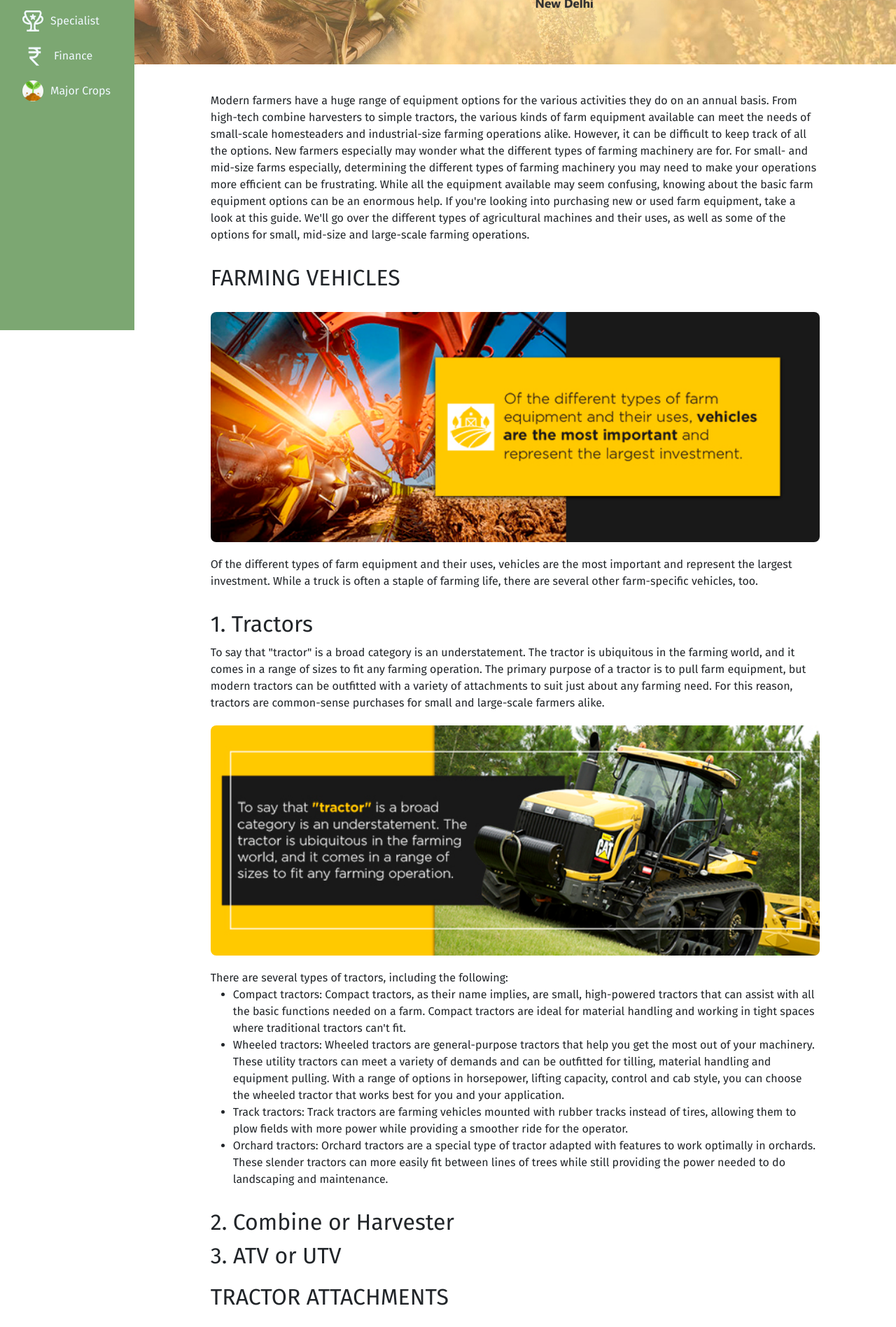
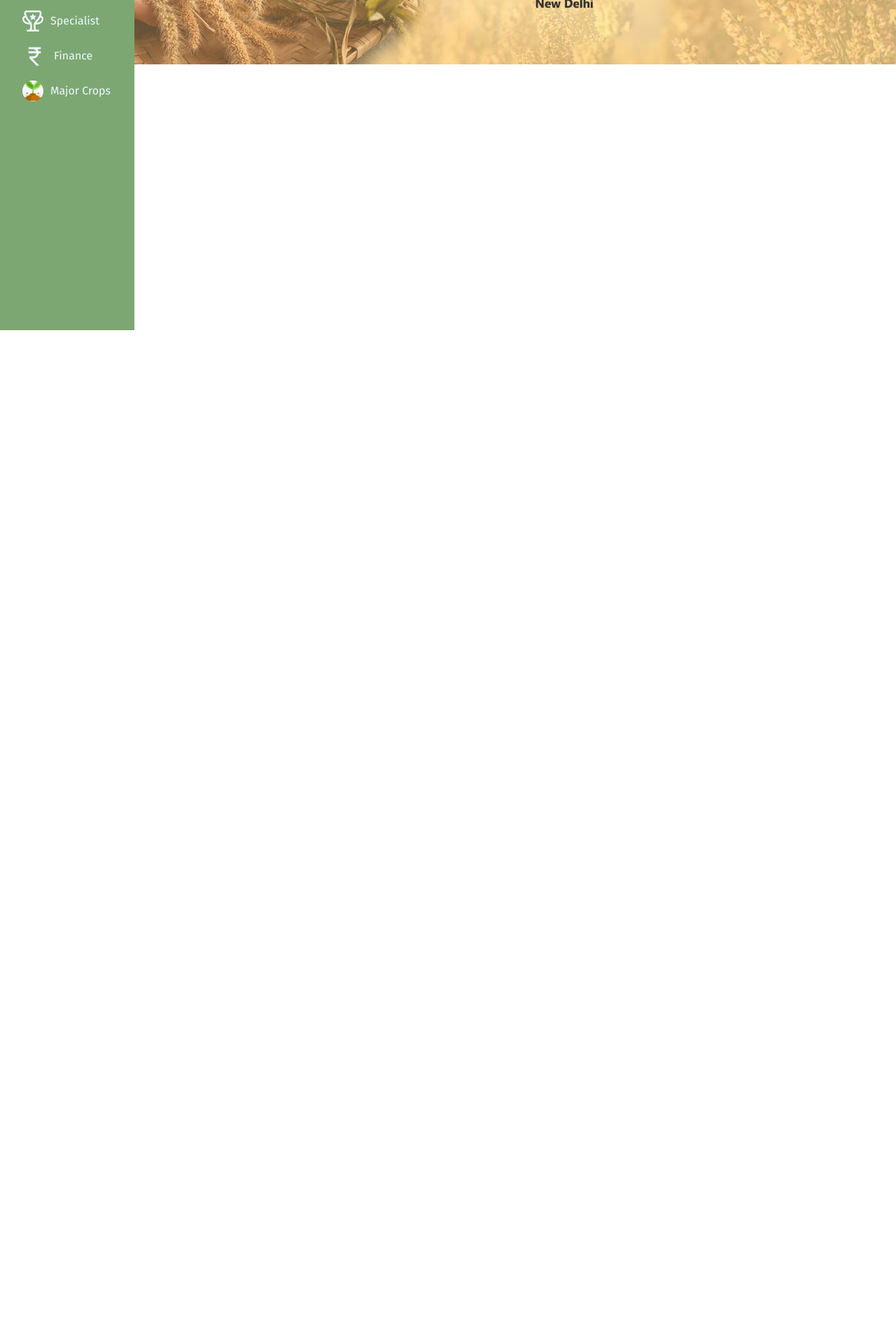
Before and after one commit to Raporaz03/Agro, a React (Create React App) app: page / in a window 1280 px wide. Shown: the part 320-2217 px from the top of the page at 70% size. After the commit the page ends 800 px from the top, so only its background shows below. Built offline with nearby package versions, Linux system fonts and the light colour scheme; the HTML template or start-up script is replaced by a standard one.

Commit message:
switched home info with equipment

```diff
--- a/src/App.js
+++ b/src/App.js
@@ -7,6 +7,7 @@ import {
   Route
 } from 'react-router-dom';
 import Home from './Pages/home/Home';
+import About from './Pages/about/About';
 import Profile from './Pages/profile/Profile';
 import Dashboard from './Pages/dashboard/Dashboard';
 import Equipment from './Pages/equipment/Equipment';
@@ -25,6 +26,7 @@ function App() {
           <div className='mainAppPage'>
             <Routes>
               <Route exact path="/" element={<Home />} />
+              <Route exact path="/about" element={<About />} />
               <Route exact path="/profile" element={<Profile />} />
               <Route exact path="/dashboard" element={<Dashboard />} />
               <Route exact path="/equipment" element={<Equipment />} />
--- a/src/Components/navbar/Navbar.jsx
+++ b/src/Components/navbar/Navbar.jsx
@@ -11,7 +11,7 @@ export default function Navbar() {
     <div className='navbarWrapper'>
       <div className='navbarWapperLeft'>
         <button name="" onClick={handleClick}>Home</button>
-        <button>About</button>
+        <button name="about" onClick={handleClick}>About</button>
         <button>News</button>
         <button>Programmes and Schemes</button>
       </div>
--- /dev/null
+++ b/src/Pages/about/About.jsx
@@ -0,0 +1,8 @@
+import "./about.css";
+
+export default function About() {
+  return (
+    <>
+    </>
+  );
+}
--- a/src/Pages/equipment/Equipment.jsx
+++ b/src/Pages/equipment/Equipment.jsx
@@ -2,16 +2,49 @@ import "./equipment.css";
 
 export default function Equipment() {
   return (
-    <>
-      <h1>Equipment</h1>
-      <div class="card" item="card1" style={{width: "18rem"}}>
-        <img src="..." class="card-img-top" alt="..."/>
-          <div class="card-body">
-            <h5 class="card-title">Card title</h5>
-            <p class="card-text">Some quick example text to build on the card title and make up the bulk of the card's content.</p>
-            <a href="/" class="btn btn-primary">Go somewhere</a>
-          </div>
+    <div className="equipmentWrapperInfo">
+      <div className="equipmentWrapperInfoIntro">
+        <p>
+          Modern farmers have a huge range of equipment options for the various activities they do on an annual basis. From high-tech combine harvesters to simple tractors, the various kinds of farm equipment available can meet the needs of small-scale homesteaders and industrial-size farming operations alike. However, it can be difficult to keep track of all the options. New farmers especially may wonder what the different types of farming machinery are for. For small- and mid-size farms especially, determining the different types of farming machinery you may need to make your operations more efficient can be frustrating.
+
+          While all the equipment available may seem confusing, knowing about the basic farm equipment options can be an enormous help. If you're looking into purchasing new or used farm equipment, take a look at this guide. We'll go over the different types of agricultural machines and their uses, as well as some of the options for small, mid-size and large-scale farming operations.
+        </p>
       </div>
-    </>
+      <div className="equipmentWrapperInfoVehicles">
+        <div className="equipmentWrapperInfoFarm">
+          <h2>FARMING VEHICLES</h2>
+          <img className="equipmentWrapperInfoImg" src={require("./Farming-Vehicles.jpg")} alt="" />
+          <p>
+            Of the different types of farm equipment and their uses, vehicles are the most important and represent the largest investment. While a truck is often a staple of farming life, there are several other farm-specific vehicles, too.
+          </p>
+        </div>
+        <div className="equipmentWrapperInfoFarm">
+          <h2>1. Tractors</h2>
+          <p>
+            To say that "tractor" is a broad category is an understatement. The tractor is ubiquitous in the farming world, and it comes in a range of sizes to fit any farming operation. The primary purpose of a tractor is to pull farm equipment, but modern tractors can be outfitted with a variety of attachments to suit just about any farming need. For this reason, tractors are common-sense purchases for small and large-scale farmers alike.
+          </p>
+          <img className="equipmentWrapperInfoImg" src={require("./Tractors.jpg")} alt="" />
+          <p>There are several types of tractors, including the following:</p>
+          <ul>
+            <li>Compact tractors: Compact tractors, as their name implies, are small, high-powered tractors that can assist with all the basic functions needed on a farm. Compact tractors are ideal for material handling and working in tight spaces where traditional tractors can't fit.</li>
+            <li>Wheeled tractors: Wheeled tractors are general-purpose tractors that help you get the most out of your machinery. These utility tractors can meet a variety of demands and can be outfitted for tilling, material handling and equipment pulling. With a range of options in horsepower, lifting capacity, control and cab style, you can choose the wheeled tractor that works best for you and your application.</li>
+            <li>Track tractors: Track tractors are farming vehicles mounted with rubber tracks instead of tires, allowing them to plow fields with more power while providing a smoother ride for the operator.</li>
+            <li>Orchard tractors: Orchard tractors are a special type of tractor adapted with features to work optimally in orchards. These slender tractors can more easily fit between lines of trees while still providing the power needed to do landscaping and maintenance.</li>
+          </ul>
+        </div>
+        <div className="equipmentWrapperInfoCom">
+          <h2>2. Combine or Harvester</h2>
+          {/* <img src={require("")} alt="" /> */}
+        </div>
+        <h2>3. ATV or UTV</h2>
+      </div>
+      <h2>TRACTOR ATTACHMENTS</h2>
+      <h2>1. Plows</h2>
+      <h2>2. Fertilizer Spreaders</h2>
+      <h2>3. Seeders</h2>
+      <h2>4. Balers</h2>
+      <h2>5. Wagons or Trailers</h2>
+      <h2>6. Other Tractor Attachments</h2>
+    </div>
   )
 }
--- a/src/Pages/equipment/equipment.css
+++ b/src/Pages/equipment/equipment.css
@@ -0,0 +1,24 @@
+.equipmentWrapperInfo{
+    margin-top: 40px;
+    width: 80%;
+    display: flex;
+    flex-direction: column;
+}
+.equipmentWrapperInfo p{
+    margin: 0;
+}
+.equipmentWrapperInfo h2{
+    margin: 10px 0;
+}
+.equipmentWrapperInfoImg{
+    margin: 20px 0;
+    width: 100%;
+    border-radius: 8px;
+}
+
+.equipmentWrapperInfoFarm{
+    margin: 30px 0;
+}
+.equipmentWrapperInfoFarm h2{
+    margin: 10px 0;
+}
--- a/src/Pages/home/Home.jsx
+++ b/src/Pages/home/Home.jsx
@@ -24,50 +24,6 @@ export default function Home() {
           <span className="visually-hidden">Next</span>
         </button>
       </div>
-      <div className="homeWrapperInfo">
-        <div className="homeWrapperInfoIntro">
-          <p>
-            Modern farmers have a huge range of equipment options for the various activities they do on an annual basis. From high-tech combine harvesters to simple tractors, the various kinds of farm equipment available can meet the needs of small-scale homesteaders and industrial-size farming operations alike. However, it can be difficult to keep track of all the options. New farmers especially may wonder what the different types of farming machinery are for. For small- and mid-size farms especially, determining the different types of farming machinery you may need to make your operations more efficient can be frustrating.
-
-            While all the equipment available may seem confusing, knowing about the basic farm equipment options can be an enormous help. If you're looking into purchasing new or used farm equipment, take a look at this guide. We'll go over the different types of agricultural machines and their uses, as well as some of the options for small, mid-size and large-scale farming operations.
-          </p>
-        </div>
-        <div className="homeWrapperInfoVehicles">
-          <div className="homeWrapperInfoFarm">
-            <h2>FARMING VEHICLES</h2>
-            <img className="homeWrapperInfoImg" src={require("./Farming-Vehicles.jpg")} alt="" />
-            <p>
-              Of the different types of farm equipment and their uses, vehicles are the most important and represent the largest investment. While a truck is often a staple of farming life, there are several other farm-specific vehicles, too.
-            </p>
-          </div>
-          <div className="homeWrapperInfoFarm">
-            <h2>1. Tractors</h2>
-            <p>
-              To say that "tractor" is a broad category is an understatement. The tractor is ubiquitous in the farming world, and it comes in a range of sizes to fit any farming operation. The primary purpose of a tractor is to pull farm equipment, but modern tractors can be outfitted with a variety of attachments to suit just about any farming need. For this reason, tractors are common-sense purchases for small and large-scale farmers alike.
-            </p>
-            <img className="homeWrapperInfoImg" src={require("./Tractors.jpg")} alt="" />
-            <p>There are several types of tractors, including the following:</p>
-            <ul>
-              <li>Compact tractors: Compact tractors, as their name implies, are small, high-powered tractors that can assist with all the basic functions needed on a farm. Compact tractors are ideal for material handling and working in tight spaces where traditional tractors can't fit.</li>
-              <li>Wheeled tractors: Wheeled tractors are general-purpose tractors that help you get the most out of your machinery. These utility tractors can meet a variety of demands and can be outfitted for tilling, material handling and equipment pulling. With a range of options in horsepower, lifting capacity, control and cab style, you can choose the wheeled tractor that works best for you and your application.</li>
-              <li>Track tractors: Track tractors are farming vehicles mounted with rubber tracks instead of tires, allowing them to plow fields with more power while providing a smoother ride for the operator.</li>
-              <li>Orchard tractors: Orchard tractors are a special type of tractor adapted with features to work optimally in orchards. These slender tractors can more easily fit between lines of trees while still providing the power needed to do landscaping and maintenance.</li>
-            </ul>
-          </div>
-          <div className="homeWrapperInfoCom">
-            <h2>2. Combine or Harvester</h2>
-            {/* <img src={require("")} alt="" /> */}
-          </div>
-          <h2>3. ATV or UTV</h2>
-        </div>
-        <h2>TRACTOR ATTACHMENTS</h2>
-        <h2>1. Plows</h2>
-        <h2>2. Fertilizer Spreaders</h2>
-        <h2>3. Seeders</h2>
-        <h2>4. Balers</h2>
-        <h2>5. Wagons or Trailers</h2>
-        <h2>6. Other Tractor Attachments</h2>
-      </div>
     </div>
   )
 }
--- a/src/Pages/home/home.css
+++ b/src/Pages/home/home.css
@@ -3,27 +3,3 @@
     flex-direction: column;
     align-items: center
 }
-.homeWrapperInfo{
-    margin-top: 40px;
-    width: 80%;
-    display: flex;
-    flex-direction: column;
-}
-.homeWrapperInfo p{
-    margin: 0;
-}
-.homeWrapperInfo h2{
-    margin: 10px 0;
-}
-.homeWrapperInfoImg{
-    margin: 20px 0;
-    width: 100%;
-    border-radius: 8px;
-}
-
-.homeWrapperInfoFarm{
-    margin: 30px 0;
-}
-.homeWrapperInfoFarm h2{
-    margin: 10px 0;
-}
```
Also changed, not shown: src/Pages/about/about.css (added), src/Pages/equipment/Farming-Vehicles.jpg (renamed from src/Pages/home/Farming-Vehicles.jpg), src/Pages/equipment/Tractors.jpg (renamed from src/Pages/home/Tractors.jpg).
